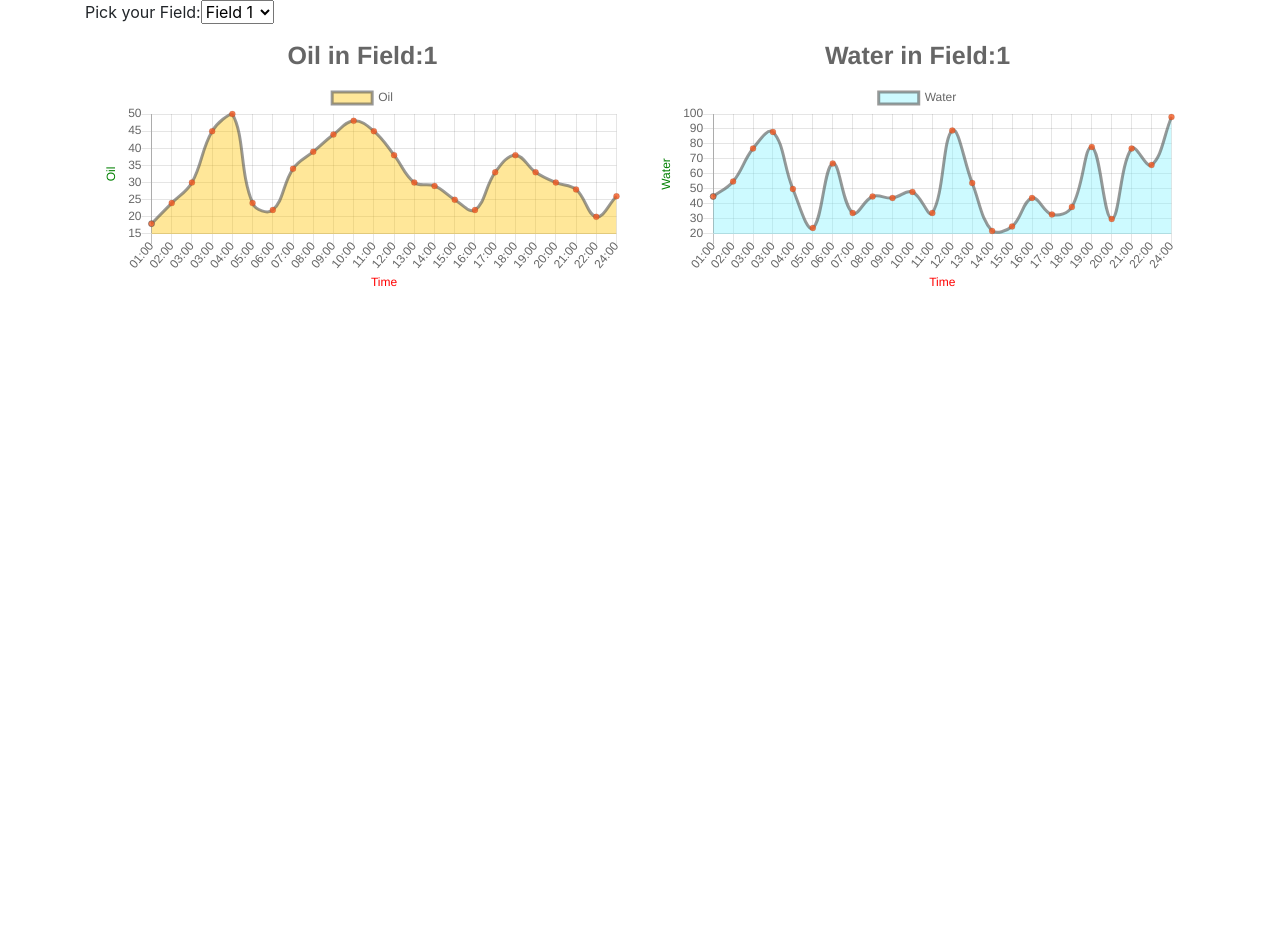
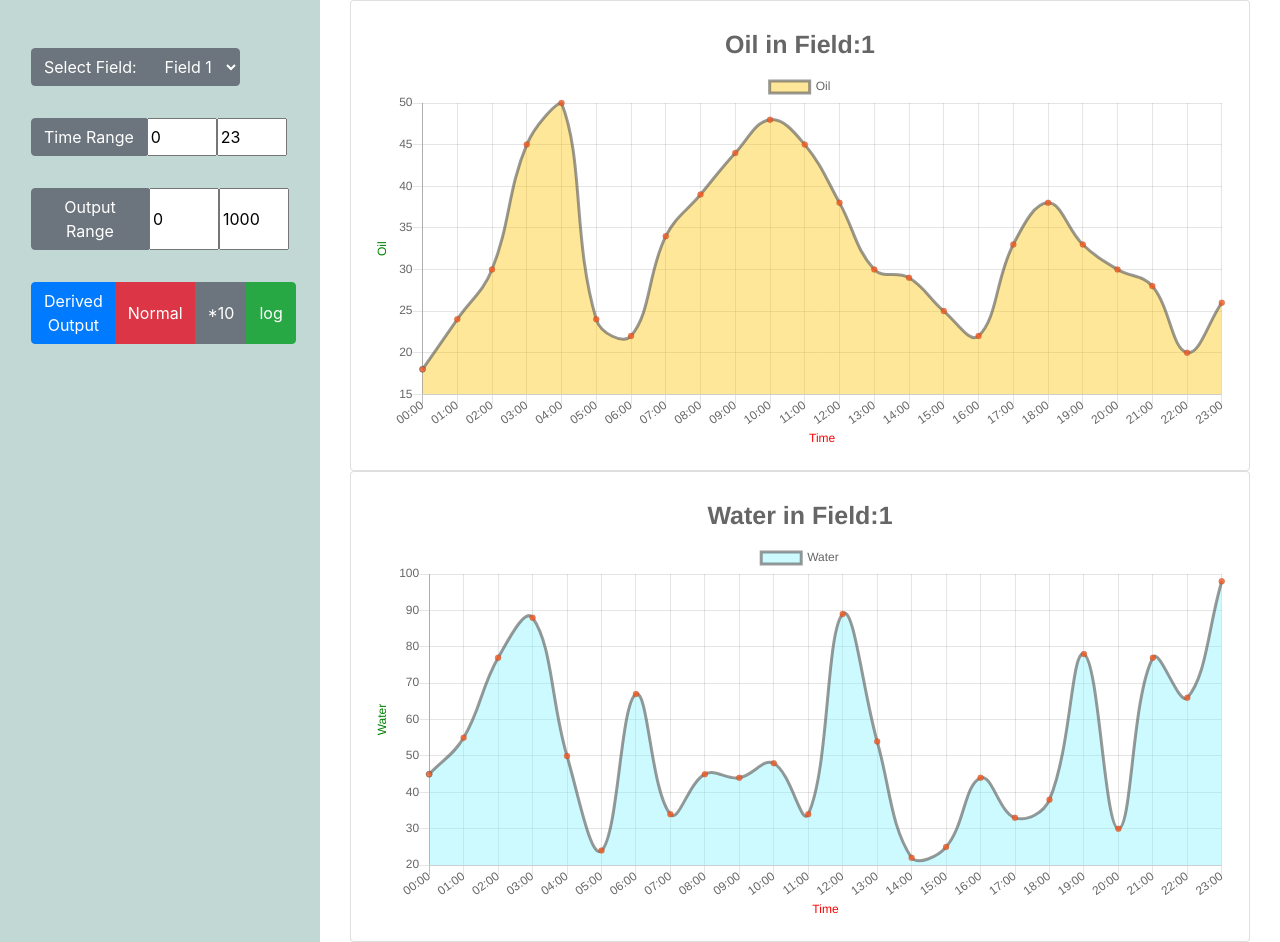
Before and after one commit to sidsb/ongc, a React (Create React App) app: page / in a window 1280 px wide. Before the commit the page ends 800 px from the top, so only its background shows below. Built offline with nearby package versions, Linux system fonts and the light colour scheme.

Commit message:
added time_range,output_range,derived output

```diff
--- a/src/App.css
+++ b/src/App.css
@@ -37,3 +37,16 @@
     transform: rotate(360deg);
   }
 }
+
+.user_ip {
+  background-color: #c1d8d4;
+  padding: 2em;
+}
+
+.user_ip_item {
+  margin: 1em;
+}
+
+.time_input {
+  width: 70px;
+}
--- a/src/App.js
+++ b/src/App.js
@@ -1,7 +1,7 @@
 import React, { Component } from 'react';
 import './App.css';
 import Main from './components/MainComponent';
-import 'bootstrap/dist/css/bootstrap.min.css';
+import 'bootstrap/dist/css/bootstrap.css';
 
 class App extends Component {
 
--- a/src/components/MainComponent.js
+++ b/src/components/MainComponent.js
@@ -4,28 +4,83 @@ import Chart from './chart';
 export default class Main extends React.Component {
     constructor(props) {
         super(props);
-        this.state = { value: '0' };
+        this.state = {
+            value: '0',
+            start_time: 0,
+            end_time: 23,
+            start_val: 0,
+            end_val: 1000,
+            output_type: "1"
+
+        };
 
         this.handleChange = this.handleChange.bind(this);
+        this.start_timechange = this.start_timechange.bind(this);
+        this.end_timechange = this.end_timechange.bind(this);
+        this.start_val_change = this.start_val_change.bind(this);
+        this.end_val_change = this.end_val_change.bind(this);
+        this.output_type = this.output_type.bind(this);
     }
 
     handleChange(event) {
         this.setState({ value: event.target.value });
     }
+
+    start_timechange(event) {
+
+        this.setState({ start_time: event.target.value });
+    }
+
+    end_timechange(event) {
+
+        this.setState({ end_time: event.target.value });
+    }
+
+    start_val_change(event) {
+        this.setState({ start_val: event.target.value });
+    }
+    end_val_change(event) {
+        this.setState({ end_val: event.target.value });
+    }
+
+    output_type(event) {
+        this.setState({ output_type: event.target.value });
+    }
     render() {
         return (
-            <div className="container">
-                <form>
-                    <label>
-                        Pick your Field:
-                        <select className="dropdown" value={this.state.value} onChange={this.handleChange}>
-                            <option value="0">Field 1</option>
-                            <option value="1">Field 2</option>
-                        </select>
-                    </label>
-                </form>
-                <Chart field={this.state.value} />
-            </div>
+            <div className="container-fluid">
+                <div className="row">
+                    <div className="col-12 col-md-3 user_ip">
+                        <div className="btn-group dropright user_ip_item">
+                            <button type="button" className="btn btn-secondary">Select Field:</button>
+                            <select className="btn btn-secondary dropdown-toggle dropdown-toggle-split" value={this.state.value} onChange={this.handleChange}>
+                                <option value="0">Field 1</option>
+                                <option value="1">Field 2</option>
+                            </select>
+                        </div>
+                        <div className="btn-group dropright user_ip_item">
+                            <button type="button" className="btn btn-secondary">Time Range</button>
+                            <input className="time_input" type="number" value={this.state.start_time} onChange={this.start_timechange}></input>
+                            <input className="time_input" type="number" value={this.state.end_time} onChange={this.end_timechange}></input>
+                        </div>
+                        <div className="btn-group dropright user_ip_item">
+                            <button type="button" className="btn btn-secondary">Output Range</button>
+                            <input className="time_input" type="number" value={this.state.start_val} onChange={this.start_val_change}></input>
+                            <input className="time_input" type="number" value={this.state.end_val} onChange={this.end_val_change}></input>
+                        </div>
+                        <div className="btn-group user_ip_item">
+                            <button type="button" className="btn btn-primary">Derived Output</button>
+                            <button type="button" className="btn btn-danger" value="1" onClick={this.output_type}>Normal</button>
+                            <button type="button" className="btn btn-secondary" value="2" onClick={this.output_type}>*10</button>
+                            <button type="button" className="btn btn-success" value="3" onClick={this.output_type}>log</button>
+                        </div>
+                    </div>
+                    <div className="col-12 col-md-9">
+                        <Chart field={this.state.value} start_time={this.state.start_time} end_time={this.state.end_time}
+                            output_type={this.state.output_type} start_val={this.state.start_val} end_val={this.state.end_val} />
+                    </div>
+                </div>
+            </div >
         );
     }
 }
--- a/src/components/chart.js
+++ b/src/components/chart.js
@@ -10,18 +10,76 @@ export class Chart extends Component {
         };
     }
 
+    graph_label(arr, st, et) {
+
+        let req_label = [];
+
+        for (let i = st; i <= et; ++i) {
+            req_label.push(arr[i]);
+        }
+
+
+        return req_label;
+    }
+    graph_data(arr, st, et) {
+        let req_data = [];
+        for (let i = st; i <= et; ++i) {
+            req_data.push(arr[i]);
+        }
+
+        return req_data;
+    }
+
+    change_data_type(output_type, arr, start_val, end_val) {
+        let newarr = [];
+        for (let i = 0; i < arr.length; ++i) {
+            if (arr[i] < start_val || arr[i] > end_val) {
+                newarr.push(0);
+            }
+            else {
+                newarr.push(parseInt(arr[i]));
+            }
+        };
+        if (output_type === 2) {
+            for (let i = 0; i < newarr.length; ++i) {
+                newarr[i] = newarr[i] * 10;
+            }
+        }
+        else if (output_type == 3) {
+            for (let i = 0; i < newarr.length; ++i) {
+                newarr[i] = Math.floor(Math.log10(newarr[i]) * 10);
+            }
+        }
+
+        return newarr;
+    }
 
     render() {
 
-        console.log(this.props.field);
+        let x = parseInt(this.props.field);
+        let st = parseInt(this.props.start_time);
+        let et = parseInt(this.props.end_time);
+        let output_type = parseInt(this.props.output_type);
+        let start_val = parseInt(this.props.start_val);
+        let end_val = parseInt(this.props.end_val);
+        console.log(start_val, end_val);
+
+
+        let oil_arr = this.change_data_type(output_type, db[x].oil, start_val, end_val);
+        let water_arr = this.change_data_type(output_type, db[x].water, start_val, end_val);
+        let gr_labels = this.graph_label(db[x].labels, st, et);
+        let oil_data = this.graph_data(oil_arr, st, et);
+        let water_data = this.graph_data(water_arr, st, et);
 
 
         return (
-            <div key={this.props.field} className="container">
+            <div key={this.props.field} className="container-fluid" >
                 <div className="row">
-                    <div className="col-12 col-md-6">
+                    <div className="col-12">
+                        <div className="card">
+                            <div className="card-body">
                                 <Line data={{
-                            labels: db[parseInt(this.props.field)].labels,
+                                    labels: gr_labels,
                                     datasets: [{
                                         label: 'Oil',
                                         backgroundColor: 'rgba(255, 195, 0 ,0.4)',
@@ -31,7 +89,7 @@ export class Chart extends Component {
                                         pointBackgroundColor: 'rgba(244, 89, 33,0.8)',
                                         pointHoverBackgroundColor: 'rgba(241, 251, 25,0.9)',
                                         pointHoverRadius: '5',
-                                data: db[parseInt(this.props.field)].oil
+                                        data: oil_data
                                     }
                                     ]
                                 }}
@@ -61,9 +119,13 @@ export class Chart extends Component {
                                     }}
                                 />
                             </div>
-                    <div className="col-12 col-md-6">
+                        </div>
+                    </div>
+                    <div className="col-12">
+                        <div className="card">
+                            <div className="card-body">
                                 <Line data={{
-                            labels: db[parseInt(this.props.field)].labels,
+                                    labels: gr_labels,
                                     datasets: [{
                                         label: 'Water',
                                         backgroundColor: 'rgba(131, 243, 254 ,0.4)',
@@ -73,7 +135,7 @@ export class Chart extends Component {
                                         pointBackgroundColor: 'rgba(244, 89, 33,0.8)',
                                         pointHoverBackgroundColor: 'rgba(241, 251, 25,0.9)',
                                         pointHoverRadius: '5',
-                                data: db[parseInt(this.props.field)].water
+                                        data: water_data
                                     }
                                     ]
                                 }}
@@ -104,6 +166,8 @@ export class Chart extends Component {
                                 />
                             </div>
                         </div>
+                    </div>
+                </div>
             </div >
         );
     }
--- a/src/data.json
+++ b/src/data.json
@@ -1,8 +1,8 @@
 [{
-        "labels": ["01:00", "02:00", "03:00", "03:00", "04:00", "05:00",
+        "labels": ["00:00", "01:00", "02:00", "03:00", "04:00", "05:00",
             "06:00", "07:00", "08:00", "09:00", "10:00", "11:00",
             "12:00", "13:00", "14:00", "15:00", "16:00", "17:00",
-            "18:00", "19:00", "20:00", "21:00", "22:00", "24:00"
+            "18:00", "19:00", "20:00", "21:00", "22:00", "23:00"
         ],
         "oil": ["18", "24", "30", "45", "50", "24",
             "22", "34", "39", "44", "48", "45",
@@ -16,10 +16,10 @@
         ]
     },
     {
-        "labels": ["01:00", "02:00", "03:00", "03:00", "04:00", "05:00",
+        "labels": ["00:00", "01:00", "02:00", "03:00", "04:00", "05:00",
             "06:00", "07:00", "08:00", "09:00", "10:00", "11:00",
             "12:00", "13:00", "14:00", "15:00", "16:00", "17:00",
-            "18:00", "19:00", "20:00", "21:00", "22:00", "24:00"
+            "18:00", "19:00", "20:00", "21:00", "22:00", "23:00"
         ],
         "oil": ["78", "22", "54", "44", "33", "34",
             "44", "66", "88", "44", "48", "45",
```
Lines whose indentation alone changed are shown as unchanged.
